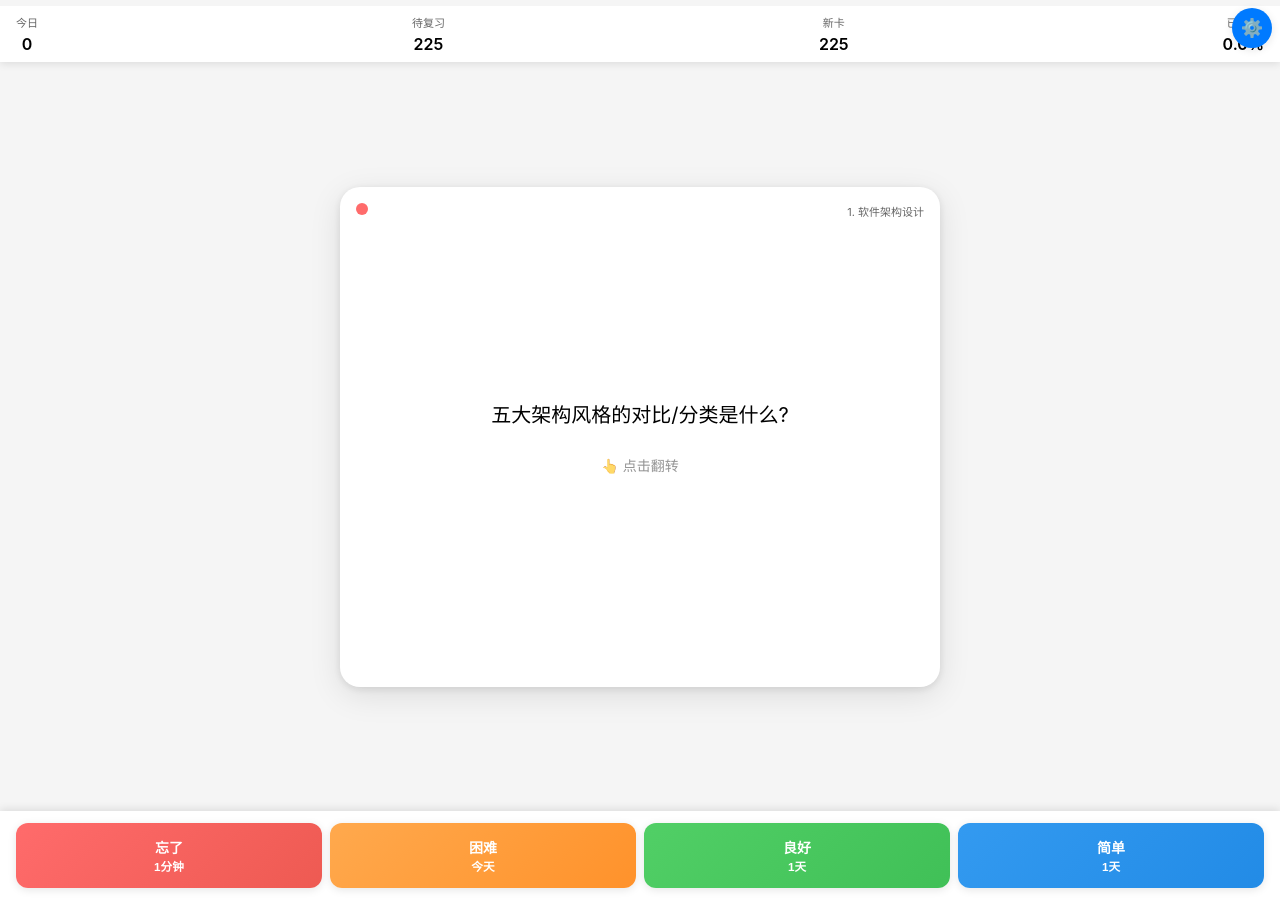
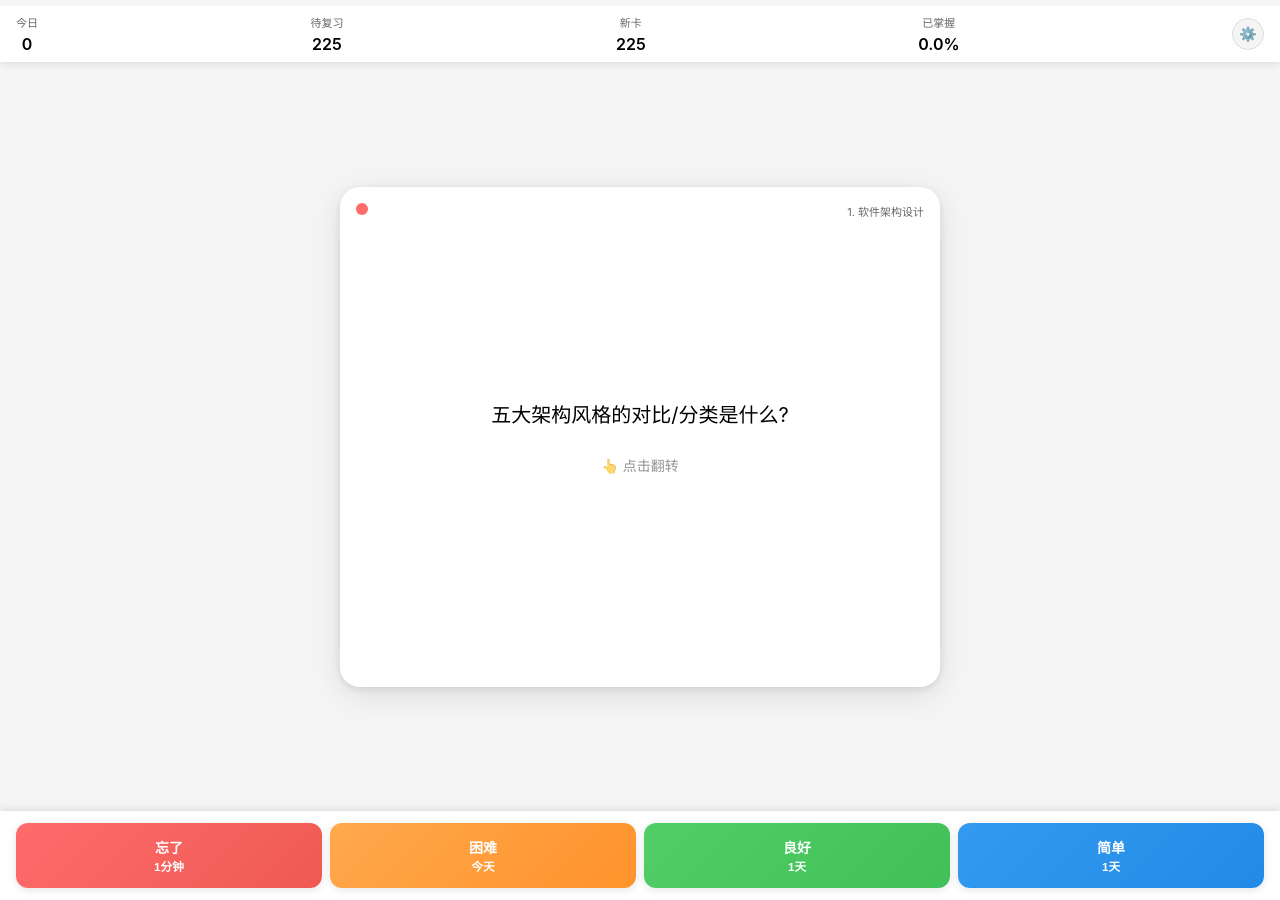
Before and after one commit to wujiaming88/wujiaming88.github.io, a Jekyll site: the page study-cards.html, which Jekyll copies as it is, in a window 1280 px wide. Built offline with Jekyll 4.4.1, drawn with Linux system fonts in a browser that asks for light colours.

Commit message:
fix: 3 issues - FAB overlap, undo button, table rendering
1. FAB button moved into stats panel row (no longer floating/overlapping)
2. Added undo button (↩) to go back to previous card after accidental tap
3. Fixed table markdown rendering:
   - Skip separator lines at any position (not just index 1)
   - Render **bold** in table cells
   - Handle bullet lists properly
   - Wrap tables in scrollable container

Tests: 88 passed

```diff
--- a/study-cards.html
+++ b/study-cards.html
@@ -337,31 +337,32 @@
       box-shadow: 0 1px 4px var(--shadow);
     }
 
-    .fab-menu {
-      position: absolute;
-      top: 8px;
-      right: 8px;
-      z-index: 1001;
-    }
-
     .fab-button {
-      width: 40px;
-      height: 40px;
+      width: 32px;
+      height: 32px;
       border-radius: 50%;
-      background: var(--button-bg);
-      color: var(--button-text);
-      border: none;
-      font-size: 18px;
+      background: var(--bg-secondary);
+      color: var(--text-secondary);
+      border: 1px solid var(--border-color);
+      font-size: 14px;
       cursor: pointer;
-      box-shadow: 0 2px 8px var(--shadow);
       display: flex;
       align-items: center;
       justify-content: center;
       transition: transform 0.2s;
+      flex-shrink: 0;
     }
 
     .fab-button:active {
       transform: scale(0.9);
+    }
+
+    .btn-undo {
+      background: var(--bg-secondary) !important;
+      color: var(--text-primary) !important;
+      flex: 0 0 44px !important;
+      font-size: 18px;
+      border: 1px solid var(--border-color);
     }
 
     .empty-state {
@@ -453,6 +454,7 @@
       <span class="stats-label">已掌握</span>
       <span class="stats-value" id="statMastery">0%</span>
     </div>
+    <button class="fab-button" onclick="toggleFilter()">⚙️</button>
   </div>
 
   <div class="filter-panel" id="filterPanel">
@@ -496,6 +498,9 @@
   </div>
 
   <div class="buttons-container" id="buttonsContainer" style="display:none;">
+    <button class="action-btn btn-undo" onclick="undoCard()" id="undoBtn" style="display:none;">
+      ↩
+    </button>
     <button class="action-btn btn-again" onclick="rateCard(1)">
       忘了<br><small>1分钟</small>
     </button>
@@ -510,9 +515,6 @@
     </button>
   </div>
 
-  <div class="fab-menu">
-    <button class="fab-button" onclick="toggleFilter()">⚙️</button>
-  </div>
 
   <script>
     /**
```
Also changed, not shown: other parts of study-cards.html (+40 -4 lines).
